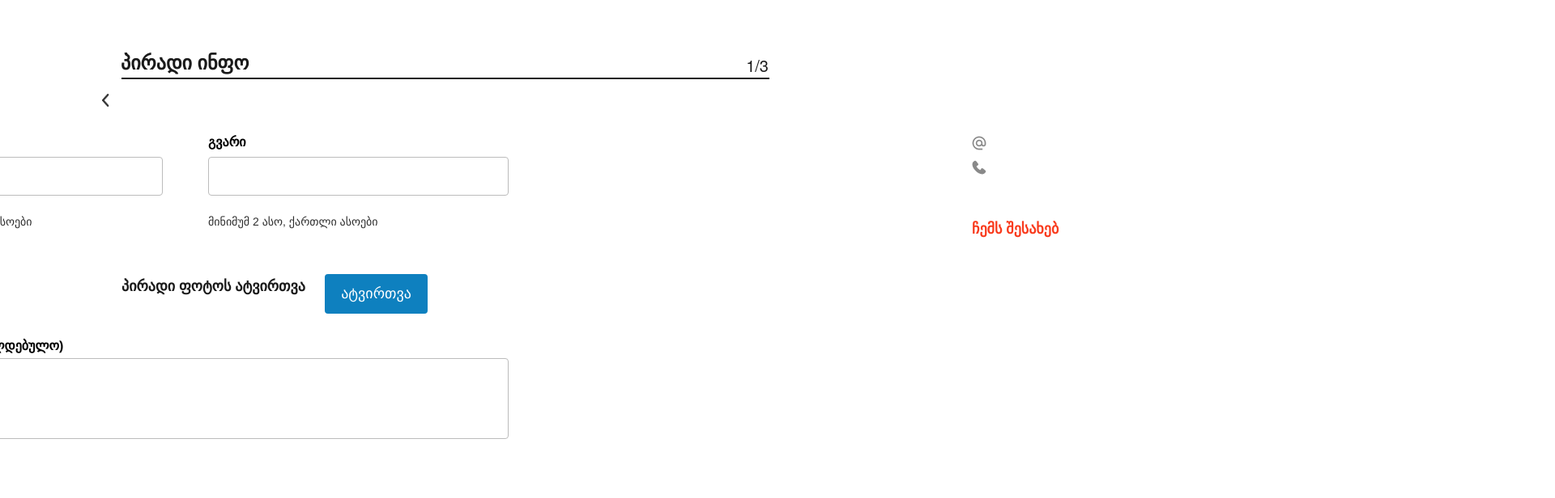
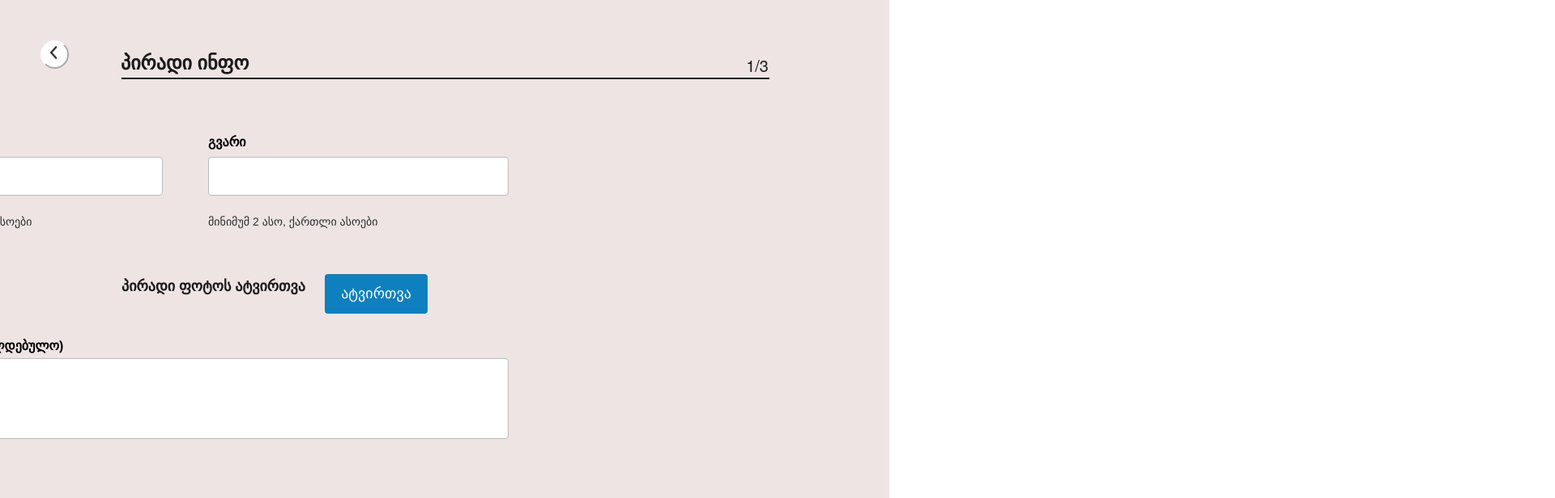
Before and after one commit to Ramsey42/bootcamp, a React (Create React App) app: page /info in a window 1280 px wide. Shown: the top 616 px of the page at 81% size, 1920 px wide, since content can reach past the window. Built offline with nearby package versions, Linux system fonts and the light colour scheme; a web font is replaced by a local one.

Commit message:
improve styles

```diff
--- a/src/components/Education/Education.css
+++ b/src/components/Education/Education.css
@@ -10,10 +10,19 @@
     width: 1920px;
     height: 1080px;
 }
+.education-return-button{
+margin-top: 50px;
+margin-left: 50px;
+width: 35px;
+height: 35px;
+background-color: #FFFFFF;
+border-color: #FFFFFF;
+border-radius: 50%;
+}
 .education-left {
     height: 100%;
     width: 1098px;
-    background-color: #474747;
+    background-color: #eee4e4;
 }
 
 .education-right {
--- a/src/components/Education/Education.js
+++ b/src/components/Education/Education.js
@@ -6,7 +6,7 @@ import Educationprops from "./Educationprops";
 import "../Experience/Experience.css";
 //assets
 import Vector from "../../assets/images/Vector.png";
-import Ellipse from "../../assets/images/Ellipse.png";
+
 import { addSchoolInformation } from "../../Redux/features/information/informationSlice";
 
 const Education = () => {
@@ -154,11 +154,11 @@ const Education = () => {
 
     return (
         <div className="education-container">
-            <img alt="" className="experience-ellipse" src={Ellipse}></img>
+<div className="left-div">
 
             <Link to="/">
                 <button
-                    className="experience-return-button"
+                    className="education-return-button"
                     onClick={clearLocalStorage}
                 >
                     <img
@@ -274,6 +274,7 @@ const Education = () => {
                 {/* <button  className='submit'><p className='submit-content'>დასრულება</p></button> */}
                 <div>{checkErrors()}</div>
             </div>
+            </div>
 
             <div className="education-right">
                 <Educationprops
--- a/src/components/Education/Educationprops.js
+++ b/src/components/Education/Educationprops.js
@@ -1,6 +1,6 @@
 import React from "react";
 import "./Educationprops.css";
-import Star from "../../assets/images/star.png";
+import StarLogo from "../../assets/images/star.png";
 import EmailLogo from "../../assets/images/email.png";
 import MobileLogo from "../../assets/images/mobile.png";
 const Educationprops = (props) => {
@@ -21,21 +21,27 @@ const Educationprops = (props) => {
                 {about_me}
             </p>
             <hr className="return-hr"></hr>
-            <h1 className="return-experiencetitle">{the_employer}</h1>
-            <h1 className="return-position">{position},</h1>
+            <h1 className="return-experiencetitle">გამოცდილება</h1>
+            <h1 className="return-position">{position}, {the_employer}</h1>
             <h1 className="return-date">{start_date} - {end_date}</h1>
             <p className="return-description">
                 {description}
             </p>
             <hr className="return-hr2"></hr>
 
-            <h1 className="return-aducationtitle">განათლება</h1>
+
+{props.valueeducation && (
+ <h1 className="return-aducationtitle">განათლება</h1>
+)}
+
             <h1 className="return-degreedegree">{props.valueeducation}</h1>
             <h1 className="return-degree">{props.valuedegree}</h1>
             <h1 className="return-graduationdate">{props.valuegraduate}</h1>
             <p className="return-aducation-description">
                 {props.valueedudiscription}
             </p>
+            <img alt="" className="star-logo" src={StarLogo}></img>
+
         </div>
     );
 };
--- a/src/components/Experience/Experience.css
+++ b/src/components/Experience/Experience.css
@@ -13,7 +13,7 @@
 .first {
     height: 100%;
     width: 1098px;
-    background-color: #474747;
+    background-color: #eee4e4;
 }
 
 .second {
@@ -883,9 +883,13 @@ line-height: 20px;
 color: #1A1A1A;
 }
 .experience-return-button{
-   position: absolute;
-    width: 1px;
-    height: 1px;
+    margin-top: 50px;
+    margin-left: 50px;
+    width: 35px;
+    height: 35px;
+    background-color: #FFFFFF;
+    border-color: #FFFFFF;
+    border-radius: 50%;
 
 
 
--- a/src/components/Experience/Experience.js
+++ b/src/components/Experience/Experience.js
@@ -7,10 +7,7 @@ import { connect, useDispatch } from "react-redux";
 
 // assets
 import VectorLogo from "../../assets/images/Vector.png";
-import EllipseLogo from "../../assets/images/Ellipse.png";
-import EmailLogo from "../../assets/images/email.png";
-import Star from "../../assets/images/star.png";
-import MobileLogo from "../../assets/images/mobile.png";
+
 
 import "./Experience.css";
 import Experienceprops from "./Experienceprops";
@@ -181,11 +178,7 @@ const Experience = ({}) => {
     return (
         <div className="experience-container">
             <div className="first">
-                <img
-                    alt=""
-                    className="experience-ellipse"
-                    src={EllipseLogo}
-                ></img>
+
 
                 <Link to="/">
                     <button
--- a/src/components/Experience/Experienceprops.js
+++ b/src/components/Experience/Experienceprops.js
@@ -3,7 +3,7 @@ import "./Experience.css";
 
 //assets
 import EmailLogo from "../../assets/images/email.png";
-import Star from "../../assets/images/star.png";
+import StarLogo from "../../assets/images/star.png";
 import MobileLogo from "../../assets/images/mobile.png";
 
 const Experienceprops = (props) => {
@@ -24,16 +24,26 @@ const Experienceprops = (props) => {
                 {about_me}
             </p>
             <hr className="return-hr"></hr>
-            <h1 className="return-experiencetitle">გამოცდილება</h1>
+            {props.valueposition && (
+ <h1 className="return-experiencetitle">გამოცდილება</h1>
+
+            )}
+
             <h1 className="return-position">
-                {props.valueposition} {props.valueemployee}
+                {props.valueposition}, {props.valueemployee}
             </h1>
             {/* <h1 className="return-employee">{props.valueemployee}</h1> */}
             <h1 className="return-date">
                 {props.valuestartdate} - {props.valueenddate}
             </h1>
             <p className="return-description">{props.valuediscription}</p>
-            <hr className="return-hr2"></hr>
+            {props.valueposition && (
+ <hr className="return-hr2"></hr>
+
+            )}
+
+            <img alt="" className="star-logo" src={StarLogo}></img>
+
         </div>
     );
 };
--- a/src/components/General/General.js
+++ b/src/components/General/General.js
@@ -3,8 +3,8 @@ import { Link } from "react-router-dom";
 import { useDispatch } from "react-redux";
 // import { useHistory } from 'react';
 //assets
-import Vector from "../../assets/images/Vector.png";
-import Ellipse from "../../assets/images/Ellipse.png";
+import VectorLogo from "../../assets/images/Vector.png";
+import EllipseLogo from "../../assets/images/Ellipse.png";
 import EmailLogo from "../../assets/images/email.png";
 import MobileLogo from "../../assets/images/mobile.png";
 import StarLogo from "../../assets/images/star.png";
@@ -183,19 +183,22 @@ const General = () => {
     }
 
     return (
-        <div style={{ width: "100%", height: "100%" }}>
+        <div className="general-container">
             <div className="left-div">
-                <img className="container" alt="" src={Ellipse}></img>
+
+
                 <Link to="/">
                     <button
-                        className="vector"
-                        style={{ zIndex: "-1" }}
+                        className="general-return-button"
                         onClick={clearLocalStorage}
                     >
-                        <img alt="" className="vector" src={Vector}></img>
+                        <img
+                            alt=""
+                            className="experience-vector"
+                            src={VectorLogo}
+                        ></img>
                     </button>
                 </Link>
-
                 <h1 className="general-header">პირადი ინფო</h1>
 
                 <p className="general-pages">1/3</p>
@@ -240,7 +243,7 @@ const General = () => {
                         <input
                             className="input-lastname"
                             value={valuelastname}
-                            required
+
                             onChange={(event) => {
                                 handleChangeLastname(event);
                             }}
@@ -263,7 +266,7 @@ const General = () => {
                 <p className="upload-title">პირადი ფოტოს ატვირთვა</p>
                 <div className="upload">
                     <input
-                        required
+
                         type="file"
                         id="file-input"
                         onChange={handleChangeUploader}
@@ -309,14 +312,14 @@ const General = () => {
                 {/* mobile */}
                 <div className="mobile-container">
                     <p className="mobile-title">მობილურის ნომერი</p>
-                    <textarea
+                    <input
                         value={valuemobile}
-                        required
+
                         onChange={(event) => {
                             handleChangeMobile(event);
                         }}
                         className="mobile-field"
-                    ></textarea>
+                    ></input>
                     {mobileError ? (
                         <div className="validation" style={{ color: "red" }}>
                             {mobileError}
@@ -335,26 +338,30 @@ const General = () => {
 
                 <h1 className="output-lastname">{valuelastname}</h1>
                 {image && (
-                    <img className="output-image" src={image} alt="Uploaded" />
+                    <img className="return-image" src={image} alt="" />
                 )}
 
                 <p className="output-email">
+                {valueemail && (
         <img
           style={{ position: "absolute", marginLeft: "-20px" }}
           alt=""
           src={EmailLogo}
         />
+      )}
                     {valueemail}
                 </p>
                 <p className="output-mobile">
+                {valuemobile && (
         <img
           style={{ position: "absolute", marginLeft: "-20px" }}
           alt=""
           src={MobileLogo}
         />
+      )}
                     {valuemobile}
                 </p>
-                <h1 className="about-output-title">ჩემს შესახებ</h1>
+             {valueabout && (<h1 className="about-output-title">ჩემ შესახებ</h1>)}
                 <p className="about-output">{valueabout}</p>
             </div>
             <img alt="" className="star-logo" src={StarLogo}></img>
--- a/src/components/General/Genreal.css
+++ b/src/components/General/Genreal.css
@@ -4,8 +4,32 @@
 
   }
 
-
-
+  .general-container{
+    display: flex;
+    flex-direction: row;
+    align-items: flex-end;
+    width: 1920px;
+    height: 1080px;
+}
+.left-div {
+    height: 100%;
+    width: 1098px;
+    background-color: #eee4e4;
+}
+.right-div {
+    height: 100%;
+    width: 822px;
+    background-color: #FFFFFF;
+}
+.general-return-button{
+margin-top: 50px;
+margin-left: 50px;
+width: 35px;
+height: 35px;
+background-color: #FFFFFF;
+border-color: #FFFFFF;
+border-radius: 50%;
+}
 
 .vector {
 position: absolute;
--- a/src/components/Success/Success.css
+++ b/src/components/Success/Success.css
@@ -412,3 +412,12 @@ top: 834px;
     top: 45px;
     /* background: #FFFFFF; */
     }
+
+    .x{
+        position: absolute;
+        margin-left: 350px;
+        margin-top: -80px;
+    }
+    .visibility-hidden {
+        visibility: hidden;
+      }
--- a/src/components/Success/Success.js
+++ b/src/components/Success/Success.js
@@ -1,4 +1,6 @@
-import React from "react";
+import React, {useState} from "react";
+import { Link } from "react-router-dom";
+import { useSelector } from "react-redux";
 import "./Success.css";
 
 //assets
@@ -6,12 +8,12 @@ import "./Success.css";
 import MobileLogo from "../../assets/images/mobile.png";
 import EmailLogo from "../../assets/images/email.png";
 import Star from "../../assets/images/star.png";
-import Rect from "../../assets/images/Rect.png";
 import VectorLogo from "../../assets/images/Vector.png";
-import EllipseLogo from "../../assets/images/Ellipse.png";
-import { useSelector } from "react-redux";
+import X from "../../assets/images/x.png";
+
 
 const Success = () => {
+
     const {
         name,
         last_name,
@@ -29,11 +31,24 @@ const Success = () => {
         graduation_year,
         school_description,
     } = useSelector((state) => state.information);
-
+    const clearLocalStorage = () => {
+        localStorage.clear();
+    };
+    const [visibility, setVisibility] = useState(true);
     return (
         <div className="success-wrapper">
-            <img alt="" className="success-ellipse" src={EllipseLogo}></img>
-            <img alt="" className="success-vector" src={VectorLogo}></img>
+<Link to="/">
+                <button
+                    className="education-return-button"
+                    onClick={clearLocalStorage}
+                >
+                    <img
+                        alt=""
+                        className="experience-vector"
+                        src={VectorLogo}
+                    ></img>
+                </button>
+            </Link>
             <div className="cv-wrapper">
                 <div className="cv-name">{name}</div>
                 <div className="cv-lastname">{last_name}</div>
@@ -56,18 +71,24 @@ const Success = () => {
                 <p className="cv-experience-discription">{description}</p>
                 <hr className="cv-hr2"></hr>
                 <h1 className="cv-education-title">განათლება</h1>
-                <h1 className="cv-university">წმ. {school}</h1>
+                <h1 className="cv-university">{school}</h1>
                 <h1 className="cv-education-degree">{degree}</h1>
                 <h1 className="cv-education-date">{graduation_year}</h1>
                 <p className="cv-education-discription">{school_description}</p>
                 <img className="cv-star" alt="" src={Star}></img>
             </div>
 
-            <div className="success-message">
-                <h1 className="success-message-content">
-                    რეზიუმე წარმატებით გაიგზავნა
-                </h1>
-            </div>
+            <div className={visibility ? "success-message" : "success-message visibility-hidden"}>
+      <h1 className="success-message-content">
+        რეზიუმე წარმატებით გაიგზავნა
+      </h1>
+      <img
+        alt=''
+        className="x"
+        src={X}
+        onClick={() => setVisibility(false)}
+      />
+    </div>
         </div>
     );
 };
```
Also changed, not shown: src/assets/images/x.png (added). Lines whose indentation alone changed are shown as unchanged.
